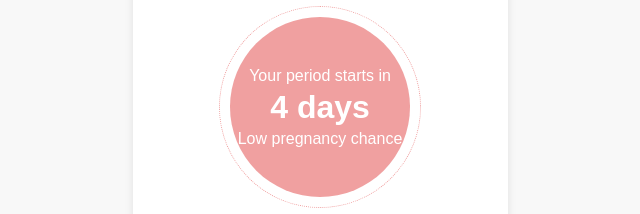
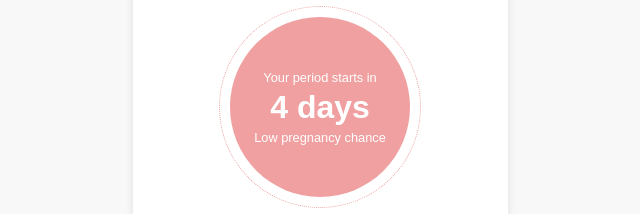
Before and after one commit to Mohammad1704/HerWeather, a website built with Vite: page index.html in a window 1280 px wide. Shown: the part 150-364 px from the top of the page, 320-960 px from the left. Built offline with nearby package versions, Linux system fonts and the light colour scheme.

Commit message:
reduse font

```diff
--- a/style.css
+++ b/style.css
@@ -133,6 +133,14 @@ main {
     font-weight: bold;
 }
 
+.period-circle p:first-child {
+    font-size: 0.8em; /* Reduced by 20% */
+}
+
+.period-circle p:last-child {
+    font-size: 0.8em; /* Reduced by 20% */
+}
+
 .insights-section {
     width: 100%;
     padding: 0 20px;
```
